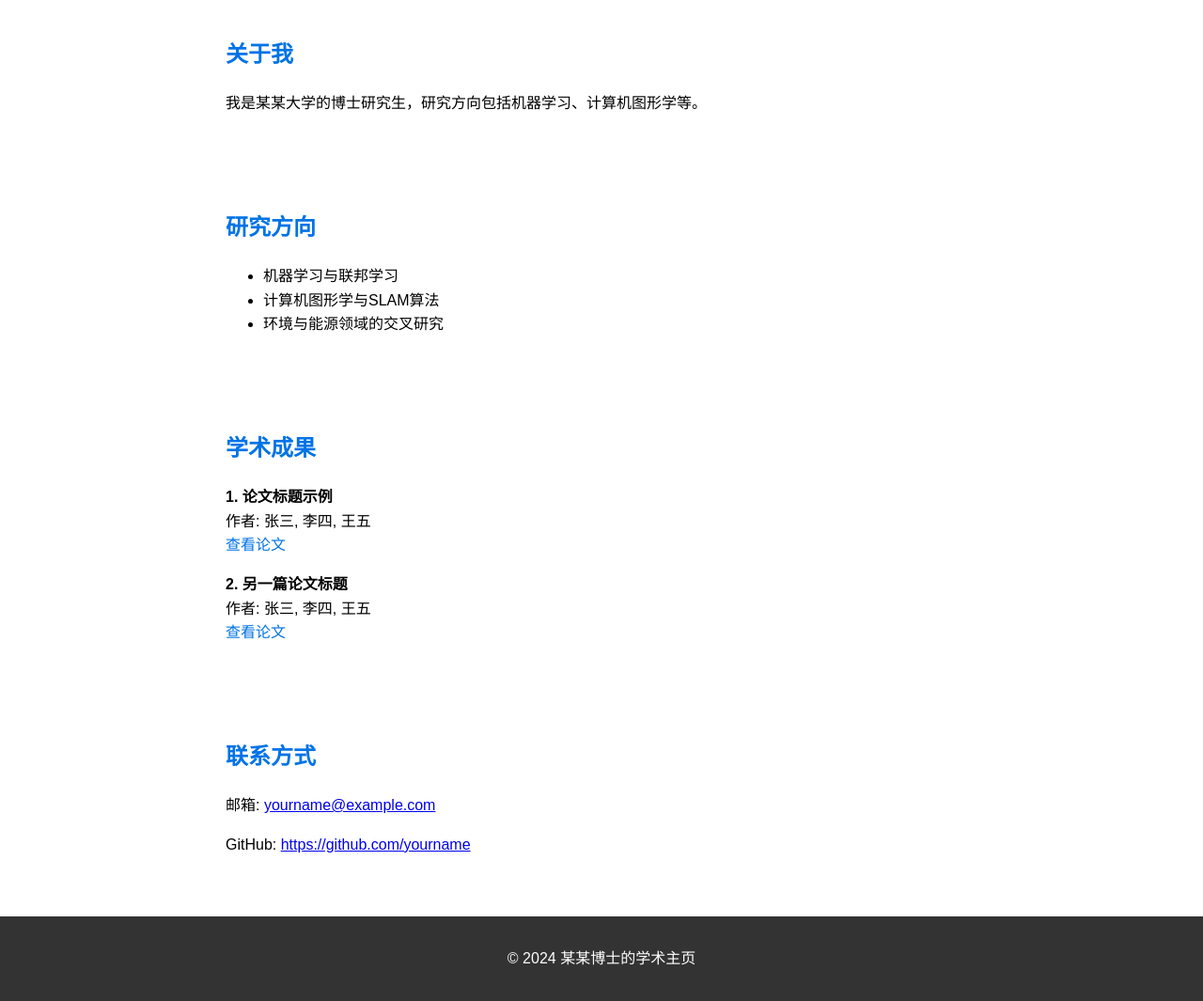
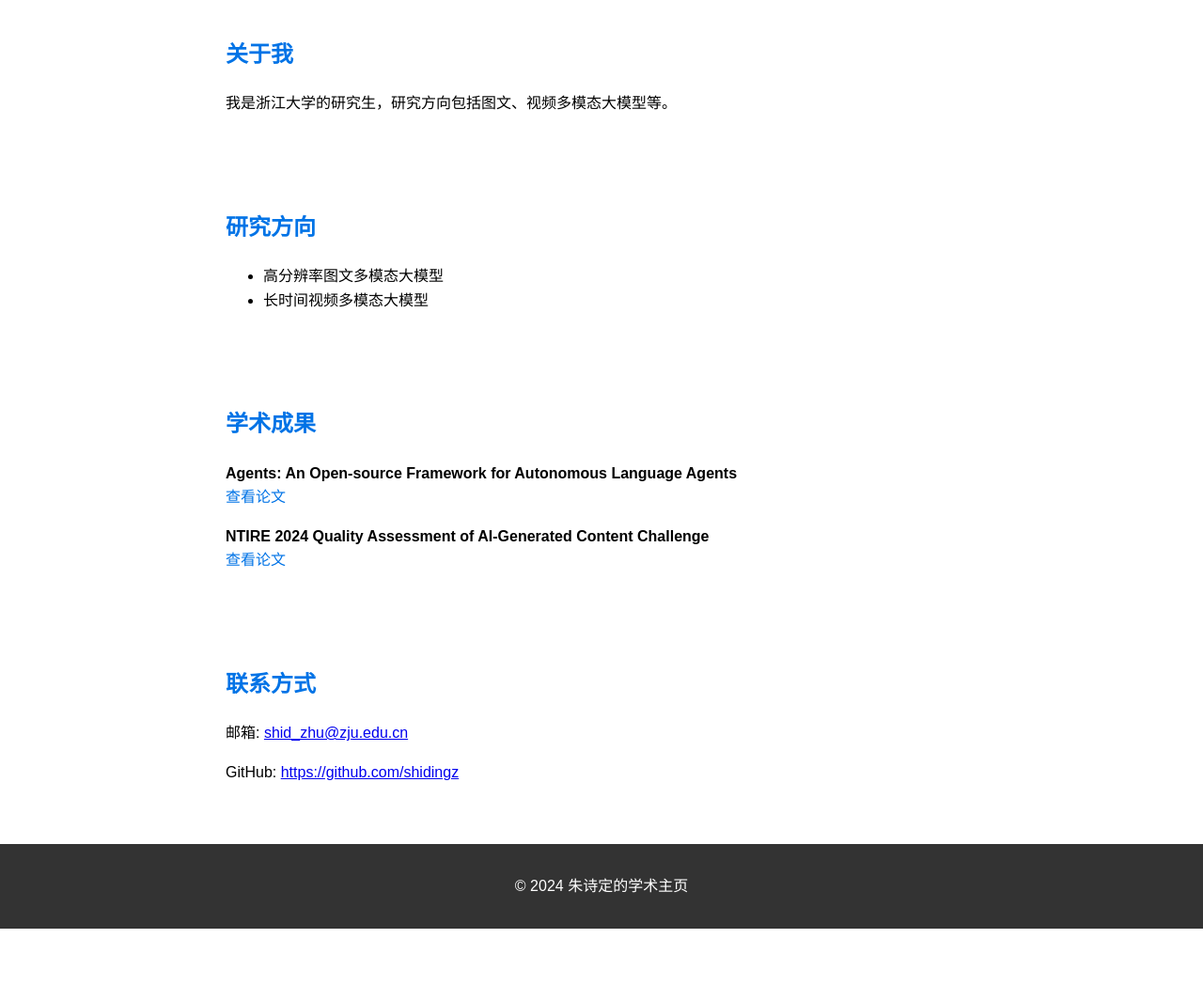
Before and after one commit to shidingz/shidingz.github.io, a plain HTML site: page index.html in a window 1280 px wide. Shown: the part 238-1303 px from the top of the page at 94% size. After the commit the page ends 1226 px from the top, so only its background shows below. Drawn offline with Linux system fonts and the light colour scheme.

Commit message:
Update index.html

```diff
--- a/index.html
+++ b/index.html
@@ -74,40 +74,37 @@
 
     <section id="about">
         <h2>关于我</h2>
-        <p>我是某某大学的博士研究生，研究方向包括机器学习、计算机图形学等。</p>
+        <p>我是浙江大学的研究生，研究方向包括图文、视频多模态大模型等。</p>
     </section>
 
     <section id="research">
         <h2>研究方向</h2>
         <ul>
-            <li>机器学习与联邦学习</li>
-            <li>计算机图形学与SLAM算法</li>
-            <li>环境与能源领域的交叉研究</li>
+            <li>高分辨率图文多模态大模型</li>
+            <li>长时间视频多模态大模型</li>
         </ul>
     </section>
 
     <section id="publications">
         <h2>学术成果</h2>
         <div class="paper">
-            <strong>1. 论文标题示例</strong><br>
-            <span>作者: 张三, 李四, 王五</span><br>
-            <a href="https://doi.org/example" target="_blank">查看论文</a>
+            <strong>Agents: An Open-source Framework for Autonomous Language Agents</strong><br>
+            <a href="https://arxiv.org/abs/2309.07870" target="_blank">查看论文</a>
         </div>
         <div class="paper">
-            <strong>2. 另一篇论文标题</strong><br>
-            <span>作者: 张三, 李四, 王五</span><br>
-            <a href="https://doi.org/example2" target="_blank">查看论文</a>
+            <strong>NTIRE 2024 Quality Assessment of AI-Generated Content Challenge</strong><br>
+            <a href="NTIRE 2024 Quality Assessment of AI-Generated Content Challenge" target="_blank">查看论文</a>
         </div>
     </section>
 
     <section id="contact">
         <h2>联系方式</h2>
-        <p>邮箱: <a href="mailto:yourname@example.com">yourname@example.com</a></p>
-        <p>GitHub: <a href="https://github.com/yourname" target="_blank">https://github.com/yourname</a></p>
+        <p>邮箱: <a href="mailto:shid_zhu@zju.edu.cn">shid_zhu@zju.edu.cn</a></p>
+        <p>GitHub: <a href="https://github.com/shidingz" target="_blank">https://github.com/shidingz</a></p>
     </section>
 
     <footer>
-        <p>&copy; 2024 某某博士的学术主页</p>
+        <p>&copy; 2024 朱诗定的学术主页</p>
     </footer>
 </body>
 </html>
```
